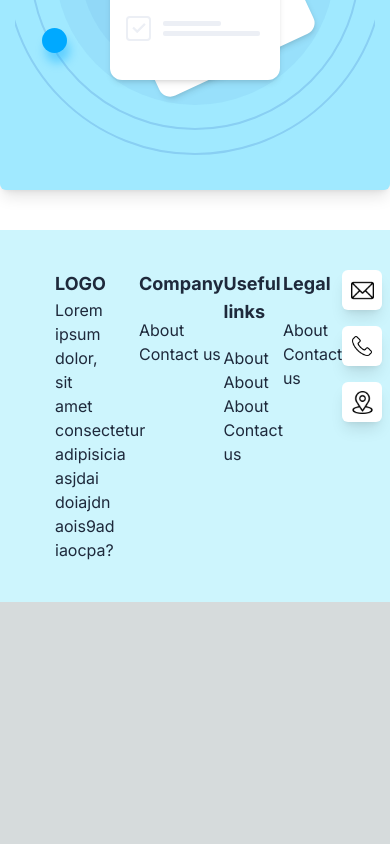
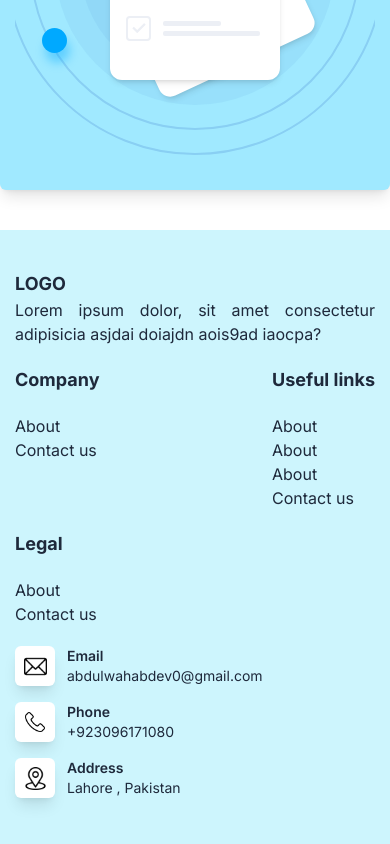
Before and after one commit to Abdul-Wahab-dev/ai-project, a Next.js app: page / in a window 390 px wide. Shown: the part 4090-4934 px from the top of the page. Before the commit the page ends 4692 px from the top, so only its background shows below. Built offline with nearby package versions, Linux system fonts and the light colour scheme.

Commit message:
responsive footer

```diff
--- a/app/page.tsx
+++ b/app/page.tsx
@@ -475,23 +475,21 @@ export default function Home() {
       </div>
       {/* Let's build  */}
       {/* Footer */}
-      <div className="w-full bg-water p-10 relative overflow-hidden">
-        <div className="custom_container mx-auto">
-          <div
-            className="flex justify-between text-slate-800
-          "
-          >
-            <div className="logo-section w-[30%]">
+      <div className="w-full bg-water py-10 relative overflow-hidden">
+        <div className="custom_container mx-auto overflow-hidden">
+          <div className="flex justify-between text-slate-800 flex-col lg:flex-row  gap-5">
+            <div className="logo-section w-[100%] sm:w-[70%] lg:w-[30%]">
               <h1 className="text-lg font-bold">LOGO</h1>
-              <div className="w-[70%]">
+              <div className="w-[100%]">
                 <p className="text-justify">
                   Lorem ipsum dolor, sit amet consectetur adipisicia asjdai
                   doiajdn aois9ad iaocpa?
                 </p>
               </div>
             </div>
-            <div className="links-section  lg:gap-16 flex items-start ">
-              <div className="flex gap-5 lg:w-[25%] md:w-[50%]">
+            <div className="links-section flex flex-col  lg:flex-row gap-5 lg:gap-14 xl:gap-14 items-start pb-5">
+              <div className="flex-1 flex  w-full justify-between sm:justify-normal sm:gap-28 lg:gap-14 ">
+                <div className="flex gap-5">
                   <div>
                     <h4 className="text-lg font-bold mb-5">Company</h4>
                     <ul className="flex flex-col">
@@ -500,7 +498,7 @@ export default function Home() {
                     </ul>
                   </div>
                 </div>
-              <div className="flex gap-5 lg:w-[25%] md:w-[50%] ">
+                <div className="flex gap-5  ">
                   <div>
                     <h4 className="text-lg font-bold mb-5">Useful links</h4>
                     <ul className="flex flex-col">
@@ -512,7 +510,9 @@ export default function Home() {
                     </ul>
                   </div>
                 </div>
-              <div className="flex gap-5 lg:w-[25%] md:w-[50%] ">
+              </div>
+              <div className="flex-1 flex  w-full justify-between sm:flex-row flex-col gap-5 sm:justify-normal sm:gap-28 lg:gap-14 ">
+                <div className="flex gap-5  ">
                   <div>
                     <h4 className="text-lg font-bold mb-5">Legal</h4>
                     <ul className="flex flex-col">
@@ -521,7 +521,7 @@ export default function Home() {
                     </ul>
                   </div>
                 </div>
-              <div className="flex gap-5 lg:w-[25%] md:w-[50%] ">
+                <div className="flex gap-5  ">
                   <ul className="flex flex-col gap-4 md:flex-row lg:flex-col">
                     <li className="flex gap-3 items-center ">
                       <div className="w-[40px] h-[40px] bg-white flex items-center justify-center shadow-lg rounded-md">
@@ -571,6 +571,7 @@ export default function Home() {
             </div>
           </div>
         </div>
+      </div>
       {/* Footer */}
     </div>
   );
```
Lines whose indentation alone changed are shown as unchanged.
